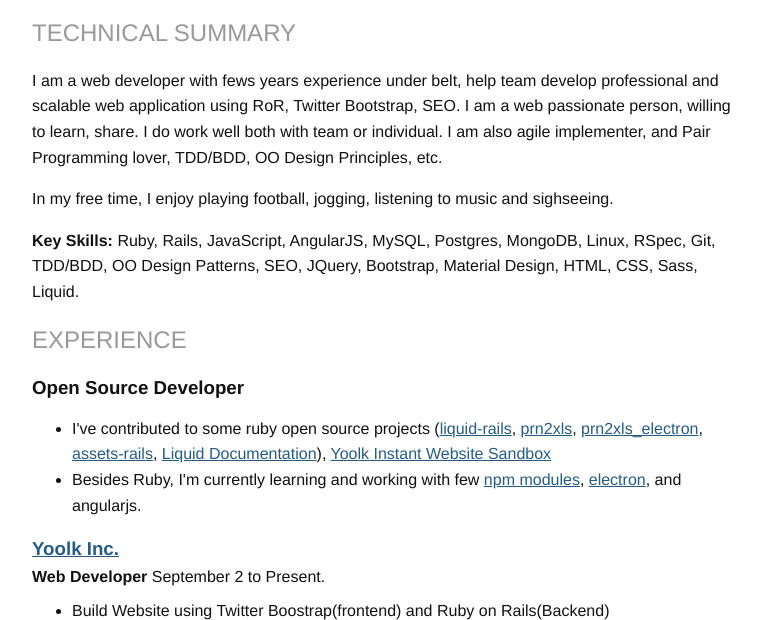
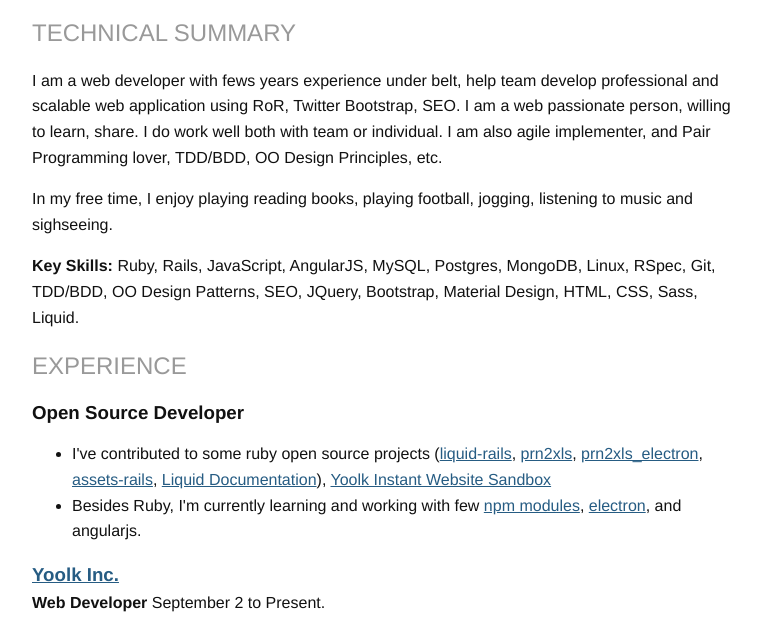
Before and after one commit to radin-reth/radin-reth.github.io, a plain HTML site: page cv/index.html in a window 1280 px wide. Shown: the part 144-764 px from the top of the page, without its empty margins (0-777 px from the left). Drawn offline with Linux system fonts and the light colour scheme.

Commit message:
update freetime

```diff
--- a/cv/index.html
+++ b/cv/index.html
@@ -56,7 +56,7 @@
       </p>
 
       <p class="lh-copy">
-        In my free time, I enjoy playing football, jogging, listening to music and sighseeing.
+        In my free time, I enjoy playing reading books, playing football, jogging, listening to music and sighseeing.
       </p>
 
       <p class="lh-copy">
```
